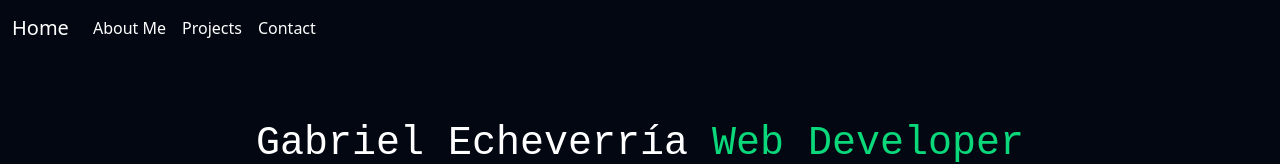
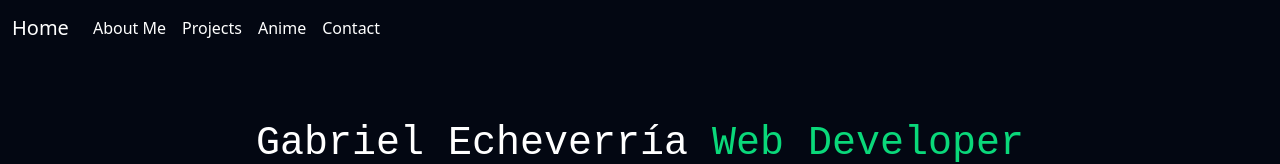
Before and after one commit to GEcheverria93/PreEntrega2Echeverria, a plain HTML site: page index.html in a window 1280 px wide. Shown: the top 164 px of the page. Drawn offline with nearby package versions, Linux system fonts and the light colour scheme.

Commit message:
add link to anime page

```diff
--- a/index.html
+++ b/index.html
@@ -27,6 +27,9 @@
                         </li>
                         <li class="nav-item">
                             <a class="nav-link navbarText" href="#projects">Projects</a>
+                        </li>
+                        <li class="nav-item">
+                            <a class="nav-link navbarText" href="/pages/anime.html">Anime</a>
                         </li>
                         <li class="nav-item">
                             <a class="nav-link navbarText" href="#contact">Contact</a>
```
